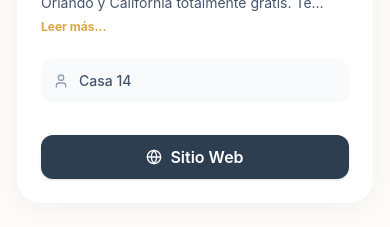
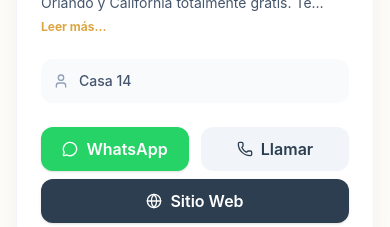
Before and after one commit to JosipXT/market-colon, a React (Vite) app: page / in a window 390 px wide. Shown: the part 1640-1867 px from the top of the page. Built offline with nearby package versions, Linux system fonts and the light colour scheme.

Commit message:
add phone number for Main Street Magico

```diff
--- a/src/App.jsx
+++ b/src/App.jsx
@@ -9,6 +9,7 @@
     name: "Main Street Mágico",
     type: "vecino",
     category: "Servicios",
+    phone: "8838-6373",
     description: "Agente Certificada de Disney y Universal. Asesoría y acompañamiento para viajes a Orlando y California totalmente gratis. Te ayudo a planear tus mágicas vacaciones.",
     house: "Casa 14",
     image: "https://imagedelivery.net/0F92Czxm-YSY0EqFzZS4jA/29b354a9-76c1-459c-5b2f-8f8940756f00/public",
```
